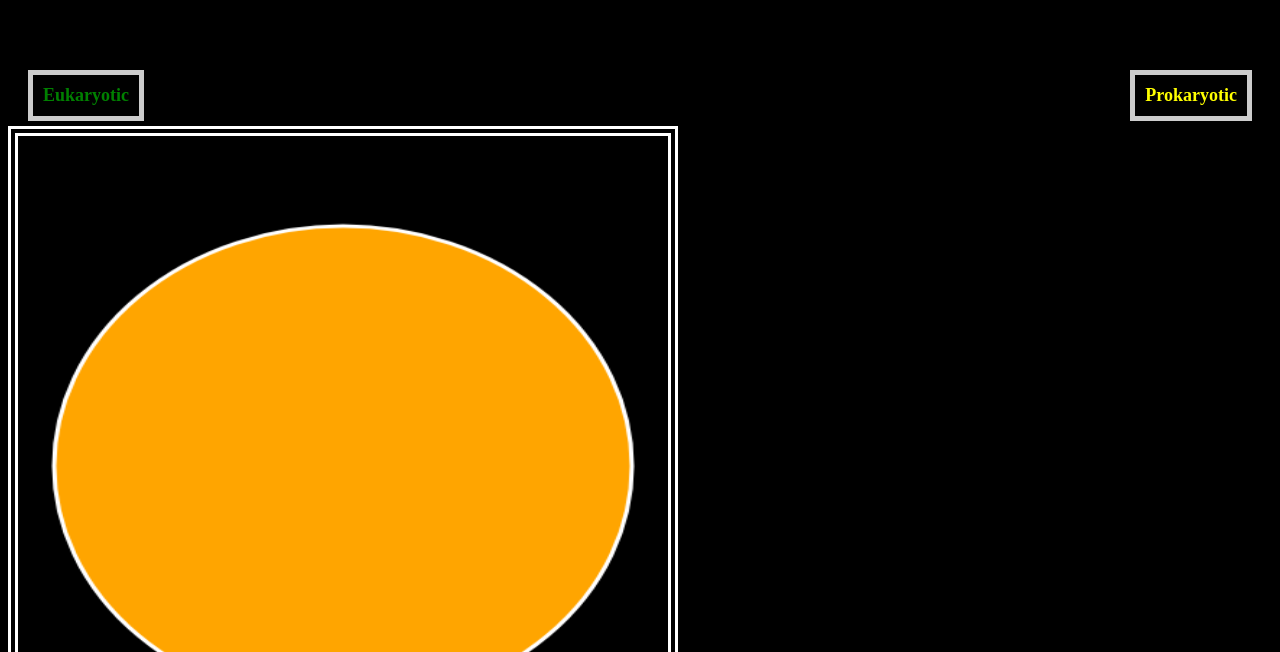
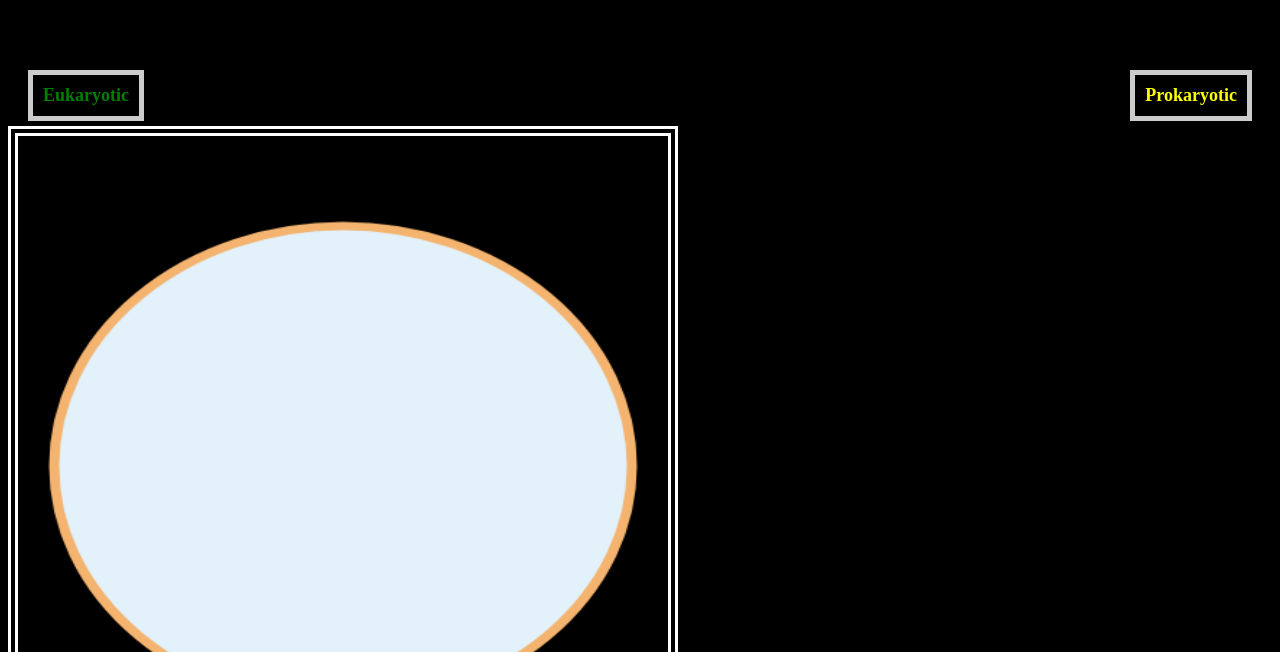
Before and after one commit to ShaunJhingoor/JSproject, a website built with webpack: page index.html in a window 1280 px wide. Shown: the part 148-800 px from the top of the page. Built offline with nearby package versions, Linux system fonts and the light colour scheme.

Commit message:
Color changes

```diff
--- a/src/index.js
+++ b/src/index.js
@@ -8,10 +8,10 @@ document.addEventListener("DOMContentLoaded", () => {
     ctx.beginPath()
     ctx.arc(225, 275, 200, 0, 2 * Math.PI)
 
-    ctx.fillStyle = "orange";
+    ctx.fillStyle = "rgb(226,241,250)";
     ctx.fill();
-    ctx.strokeStyle = "white";
-    ctx.lineWidth = 3;
+    ctx.strokeStyle = "rgb(244,180,111)";
+    ctx.lineWidth = 7;
     ctx.stroke();
 
 
@@ -24,11 +24,11 @@ document.addEventListener("DOMContentLoaded", () => {
 
     ctx1.fillRect(225 + 100, 275 - 80 / 2, 30, 80);
 
-    ctx1.strokeStyle = "white";
-    ctx1.lineWidth = 3;
+    ctx1.strokeStyle = "rgb(127,246,185)";
+    ctx1.lineWidth = 7;
 
     ctx1.closePath();
-    ctx1.fillStyle = "teal";
+    ctx1.fillStyle = "rgb(243,201,123)";
 
     ctx1.fill();
     ctx1.stroke();
--- a/src/index.scss
+++ b/src/index.scss
@@ -18,6 +18,7 @@ body{
     border: 10px double;
     border-color: white;
 }
+
 .container{
     display: flex;
     justify-content: space-between;
```
Also changed, not shown: dist/main.js.
